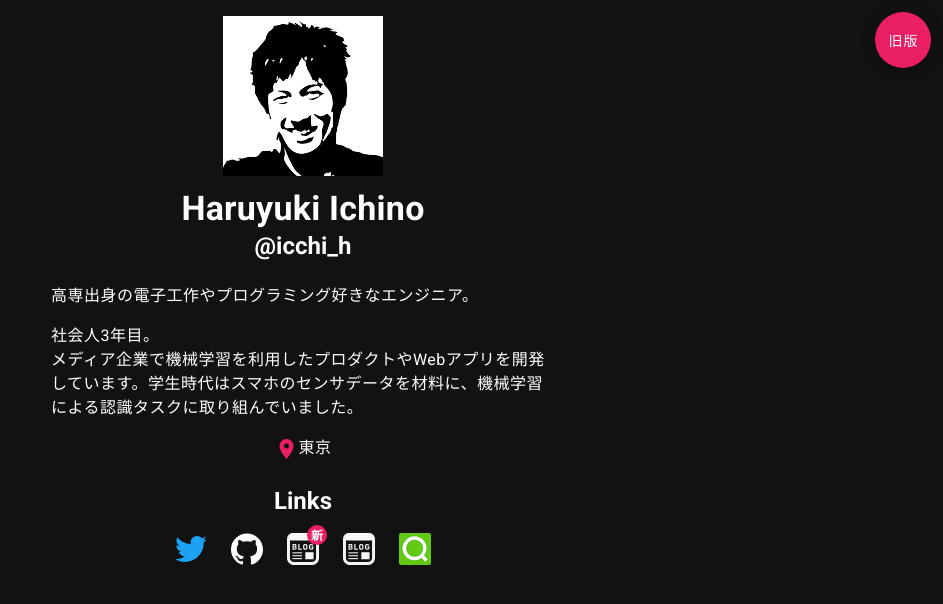
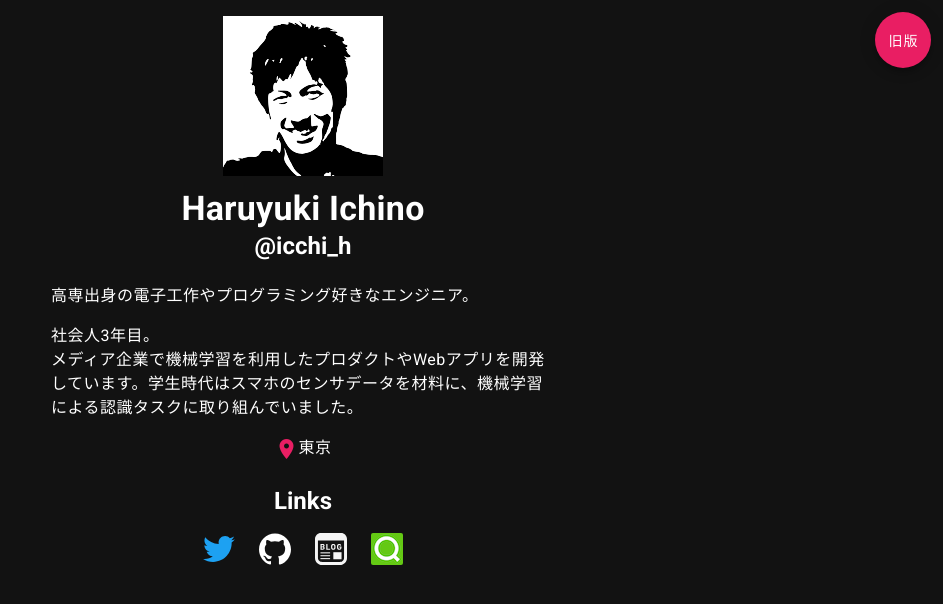
Before and after one commit to icchi-h/icchi-h.github.io, a Vue app: page / in a window 1280 px wide. Shown: the top 604 px of the page, without its empty margins (337-1280 px from the left). Built offline with nearby package versions, Linux system fonts and the light colour scheme.

Commit message:
feat: remove old blog icon (#6)

```diff
--- a/src/components/Main.vue
+++ b/src/components/Main.vue
@@ -12,8 +12,7 @@
         rel="noopener"
         class="text-none"
         style="top:12px;right:12px;line-height:1.1em;"
-        >旧版</v-btn
-      >
+      >旧版</v-btn>
 
       <v-layout text-xs-center wrap justify-center align-center mb-4>
         <!-- <v-flex xs12 md4> -->
@@ -29,9 +28,7 @@
 
         <!-- <v-flex xs12 md8> -->
         <v-flex xs12>
-          <h1 class="display-1 font-weight-bold text-center">
-            Haruyuki Ichino
-          </h1>
+          <h1 class="display-1 font-weight-bold text-center">Haruyuki Ichino</h1>
           <h2 class="subheadline mb-3 text-center">@icchi_h</h2>
           <div
             class="body-1 text-xs-left pa-2 ma-auto"
@@ -43,11 +40,7 @@
               <br />メディア企業で機械学習を利用したプロダクトやWebアプリを開発しています。学生時代はスマホのセンサデータを材料に、機械学習による認識タスクに取り組んでいました。
             </p>
             <p class="text-center mb-auto">
-              <i
-                class="material-icons"
-                style="color: #E91E63;vertical-align: middle;"
-                >place</i
-              >東京
+              <i class="material-icons" style="color: #E91E63;vertical-align: middle;">place</i>東京
             </p>
           </div>
         </v-flex>
@@ -121,29 +114,6 @@
                     class="icon-blog"
                     alt="blog-new-icon"
                   />
-                  <div class="new-circle-icon">新</div>
-                </v-btn>
-              </template>
-              <span>New Blog</span>
-            </v-tooltip>
-            <v-tooltip bottom>
-              <template v-slot:activator="{ on }">
-                <v-btn
-                  fab
-                  text
-                  slot="activator"
-                  href="https://wp.blog.icchi.me"
-                  target="_blank"
-                  rel="noopener"
-                  class="link-icon"
-                  v-on="on"
-                >
-                  <!-- <i class="fab fa-wrdpress"></i> -->
-                  <img
-                    :src="require('../assets/img/blog-icon.svg')"
-                    class="icon-blog"
-                    alt="blog-icon"
-                  />
                 </v-btn>
               </template>
               <span>Blog</span>
@@ -163,10 +133,7 @@
                 >
                   <img
                     src="../assets/img/qiita-icon.png"
-                    srcset="
-                      ../assets/img/qiita-icon.png    1x,
-                      ../assets/img/qiita-icon@2x.png 2x
-                    "
+                    srcset="../assets/img/qiita-icon.png    1x, ../assets/img/qiita-icon@2x.png 2x"
                     class="icon-qiita"
                     alt="qiita-icon"
                   />
```
